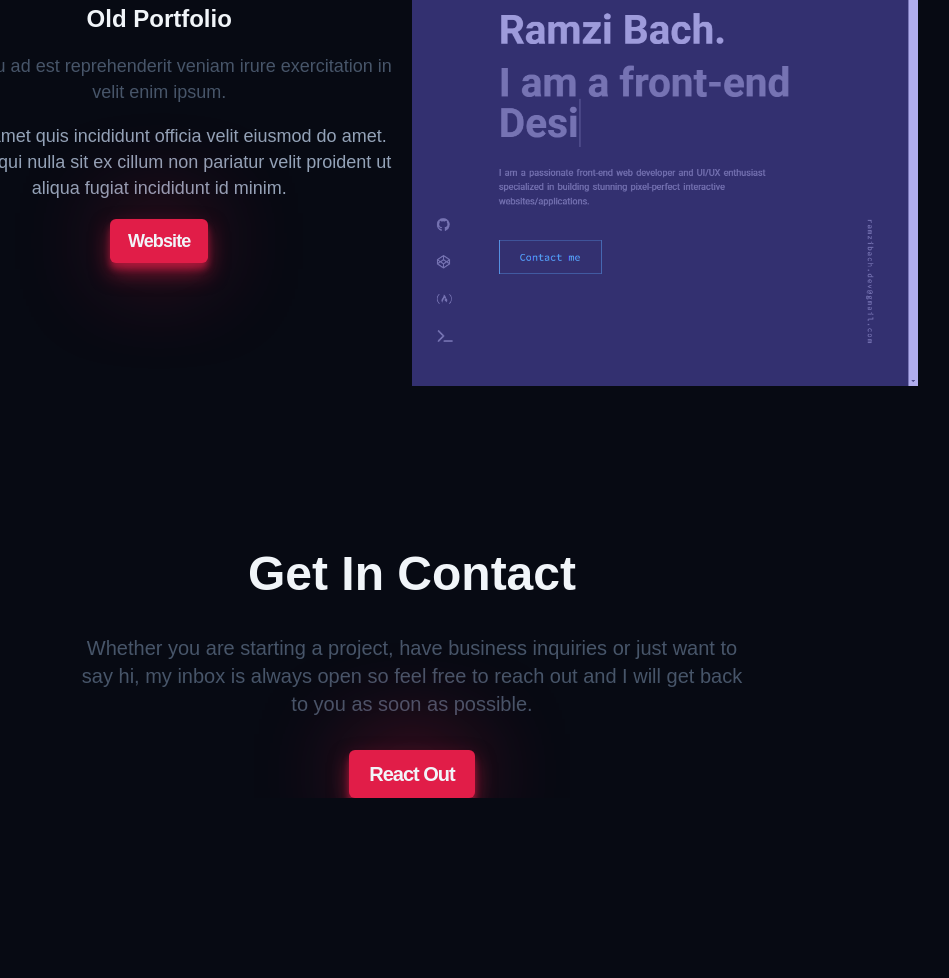
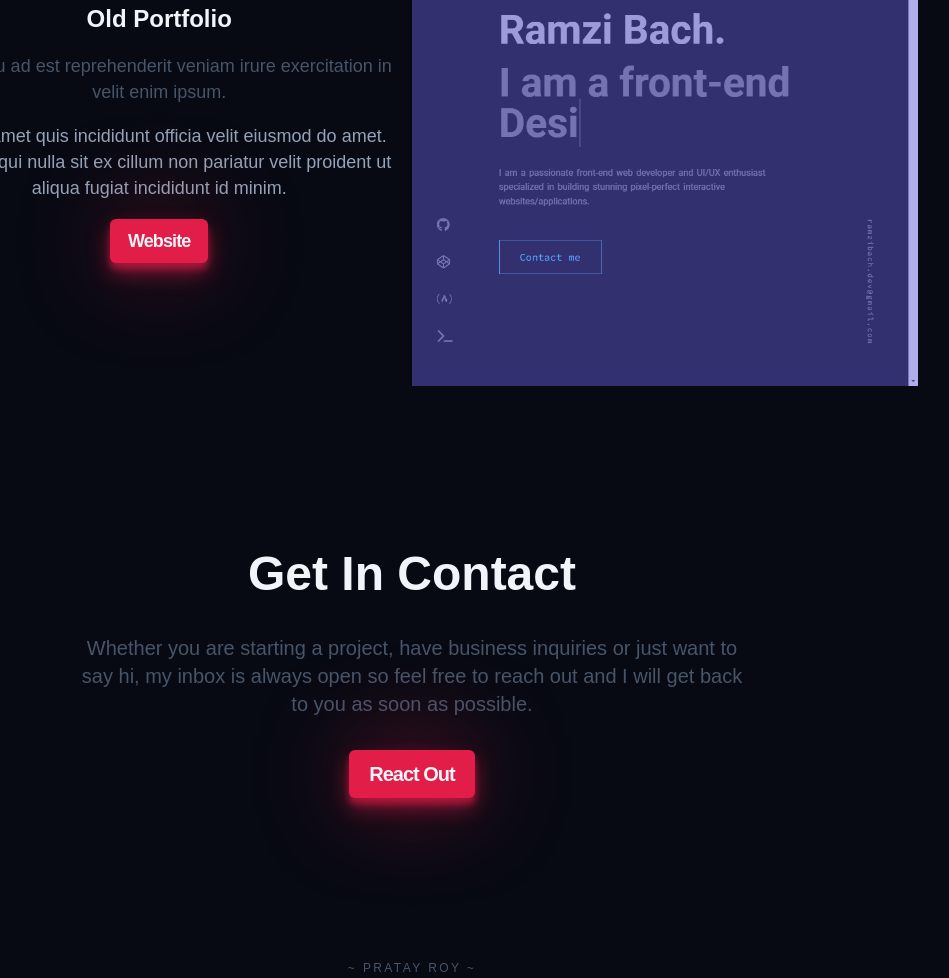
Before and after one commit to pratayyy/Portfolio, a website built with Vite: page index.html in a window 1280 px wide. Shown: the part 6601-7579 px from the top of the page, without its empty margins (228-1177 px from the left). Before the commit the page ends 7399 px from the top, so only its background shows below. Built offline with nearby package versions, Linux system fonts and the light colour scheme; a web font is replaced by a local one.

Commit message:
footer added

```diff
--- a/index.html
+++ b/index.html
@@ -376,7 +376,9 @@
         >
       </section>
     </main>
-    <!-- <footer></footer> -->
+    <footer class="footer container section">
+      <h3 class="footer__title">~ Pratay Roy ~</h3>
+    </footer>
     <script type="module" src="./src/main.js"></script>
   </body>
 </html>
--- a/src/main.js
+++ b/src/main.js
@@ -6,4 +6,5 @@ import "../styles/components/about.css";
 import "../styles/components/featured.css";
 import "../styles/components/work.css";
 import "../styles/components/contact.css";
+import "../styles/components/footer.css";
 import "../styles/utils.css";
--- /dev/null
+++ b/styles/components/footer.css
@@ -0,0 +1,9 @@
+.footer__title {
+  font-size: var(--size-xs);
+  font-weight: 400;
+  color: var(--color-slate600);
+  text-align: center;
+  text-transform: uppercase;
+  letter-spacing: 0.2em;
+  user-select: none;
+}
```
